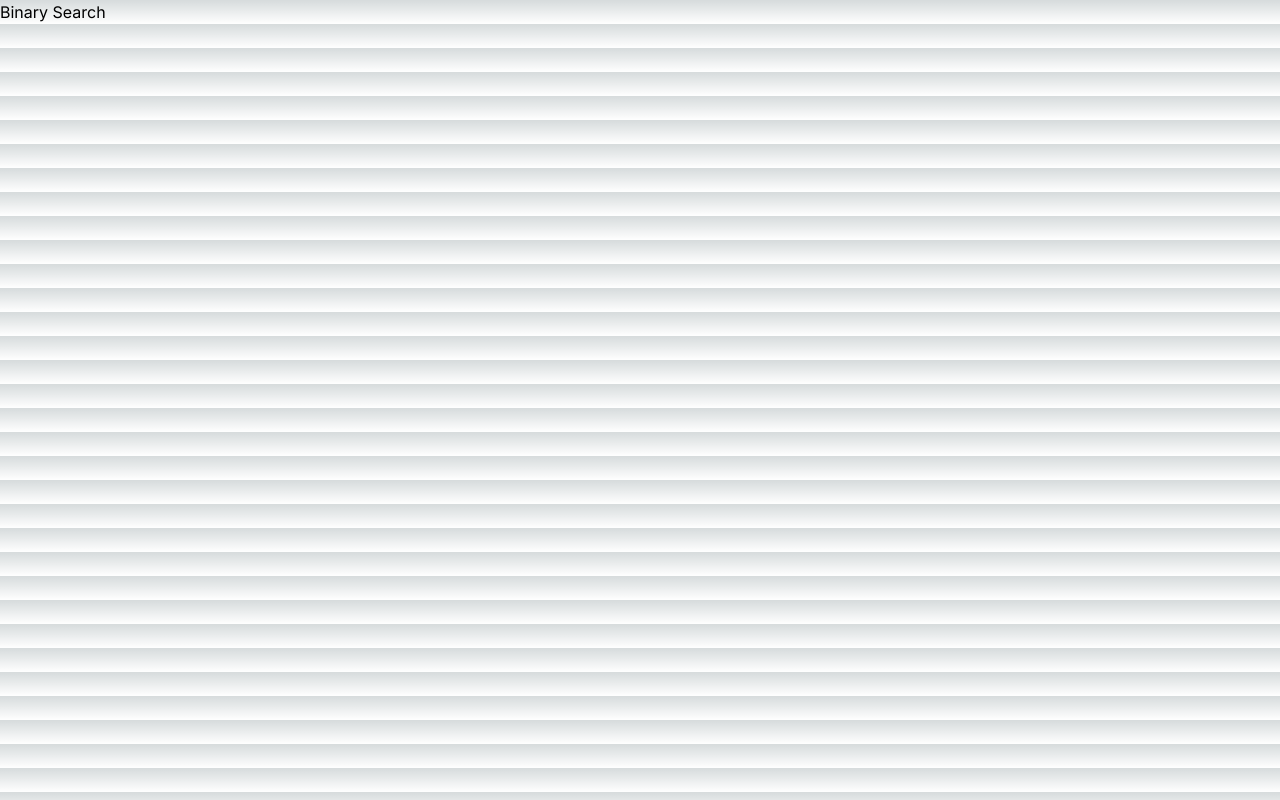
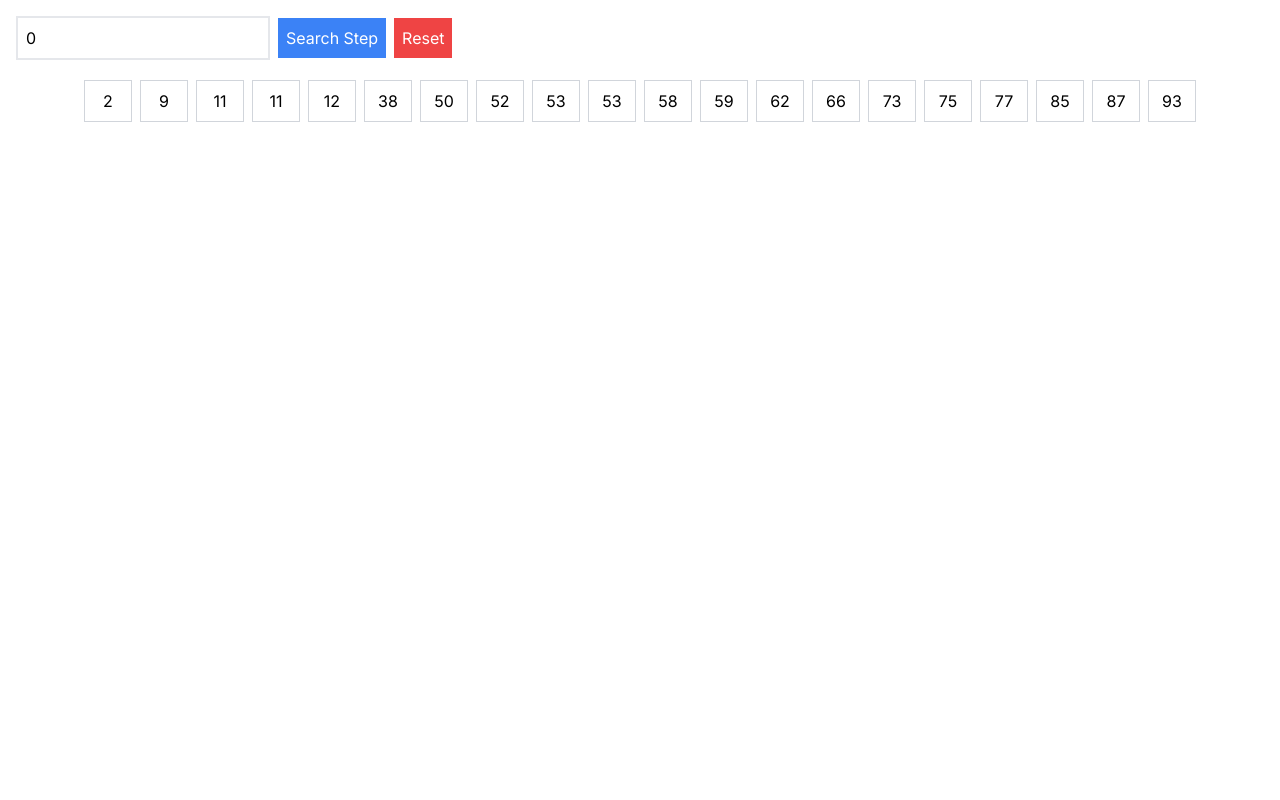
Before and after one commit to hybrid1ze/search-sort-visualiser, a Next.js app in the folder search-sort-visualiser/: page /search/BinarySearch in a window 1280 px wide. Built offline with nearby package versions, Linux system fonts and the light colour scheme.

Commit message:
Removed global css styling and working binary search added

```diff
--- a/search-sort-visualiser/src/app/globals.css
+++ b/search-sort-visualiser/src/app/globals.css
@@ -15,13 +15,3 @@
     --background-end-rgb: 0, 0, 0;
   }
 }
-
-body {
-  color: rgb(var(--foreground-rgb));
-  background: linear-gradient(
-      to bottom,
-      transparent,
-      rgb(var(--background-end-rgb))
-    )
-    rgb(var(--background-start-rgb));
-}
--- a/search-sort-visualiser/src/app/search/BinarySearch/page.tsx
+++ b/search-sort-visualiser/src/app/search/BinarySearch/page.tsx
@@ -1,5 +1,5 @@
-'use client';
-import { useState, useEffect, use } from "react";
+"use client";
+import { useState, useEffect } from "react";
 
 const generateRandomArray = (size: number, max: number) =>
   Array.from({ length: size }, () => Math.floor(Math.random() * max)).sort(
@@ -7,13 +7,14 @@ const generateRandomArray = (size: number, max: number) =>
   );
 
 const BinarySearch = () => {
-
   const [array, setArray] = useState<number[]>([]);
   const [target, setTarget] = useState<number>(0);
   const [left, setLeft] = useState<number>(0);
   const [right, setRight] = useState<number>(0);
   const [mid, setMid] = useState<number | null>(null);
   const [isFound, setIsFound] = useState<boolean | null>(null);
+
+
 
   useEffect(() => {
     resetArray();
@@ -47,10 +48,44 @@ const binarySearchStep = () => {
     }
   };
 
-
   return (
+    <div className="p-4">
       <div>
-      <h1>Binary Search</h1>
+        <input
+          type="text"
+          className="border-2 border-gray-200 p-2"
+          placeholder="Enter a number to search"
+          value={target}
+          onChange={(e) => setTarget(parseInt(e.target.value) || 0)}
+        />
+        <button
+          onClick={binarySearchStep}
+          className="bg-blue-500 text-white p-2 ml-2"
+        >
+          Search Step
+        </button>
+        <button onClick={resetArray} className="bg-red-500 text-white p-2 ml-2">
+          Reset
+        </button>
+      </div>
+      <div className="mt-4 flex justify-center">
+        {array.map((value, index) => (
+          <span
+            key={index}
+            className={`inline-block m-1 p-2 border w-12 text-center
+                        ${mid === index ? 'bg-green-300 border-green-500' : 'border-gray-300'}
+                        ${index >= left && index <= right ? 'opacity-100' : 'opacity-50'}
+                        transition-all duration-500 ease-in-out`}
+          >
+            {value}
+          </span>
+        ))}
+      </div>
+      {isFound !== null && (
+        <div className="mt-4">
+            {isFound ? 'Element found!' : 'Element not found.' }
+        </div>
+      )}
     </div>
   );
 };
```
Lines whose indentation alone changed are shown as unchanged.
